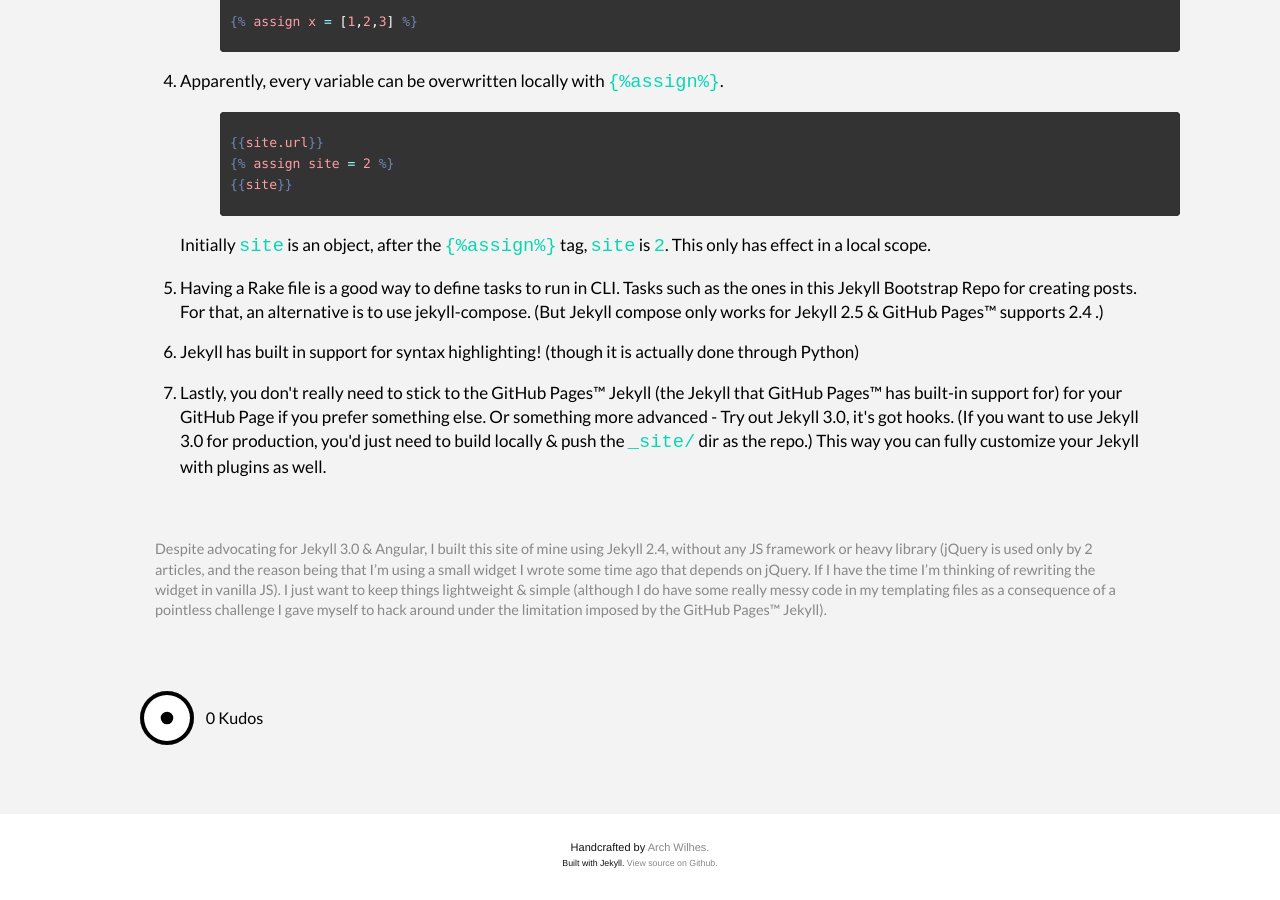
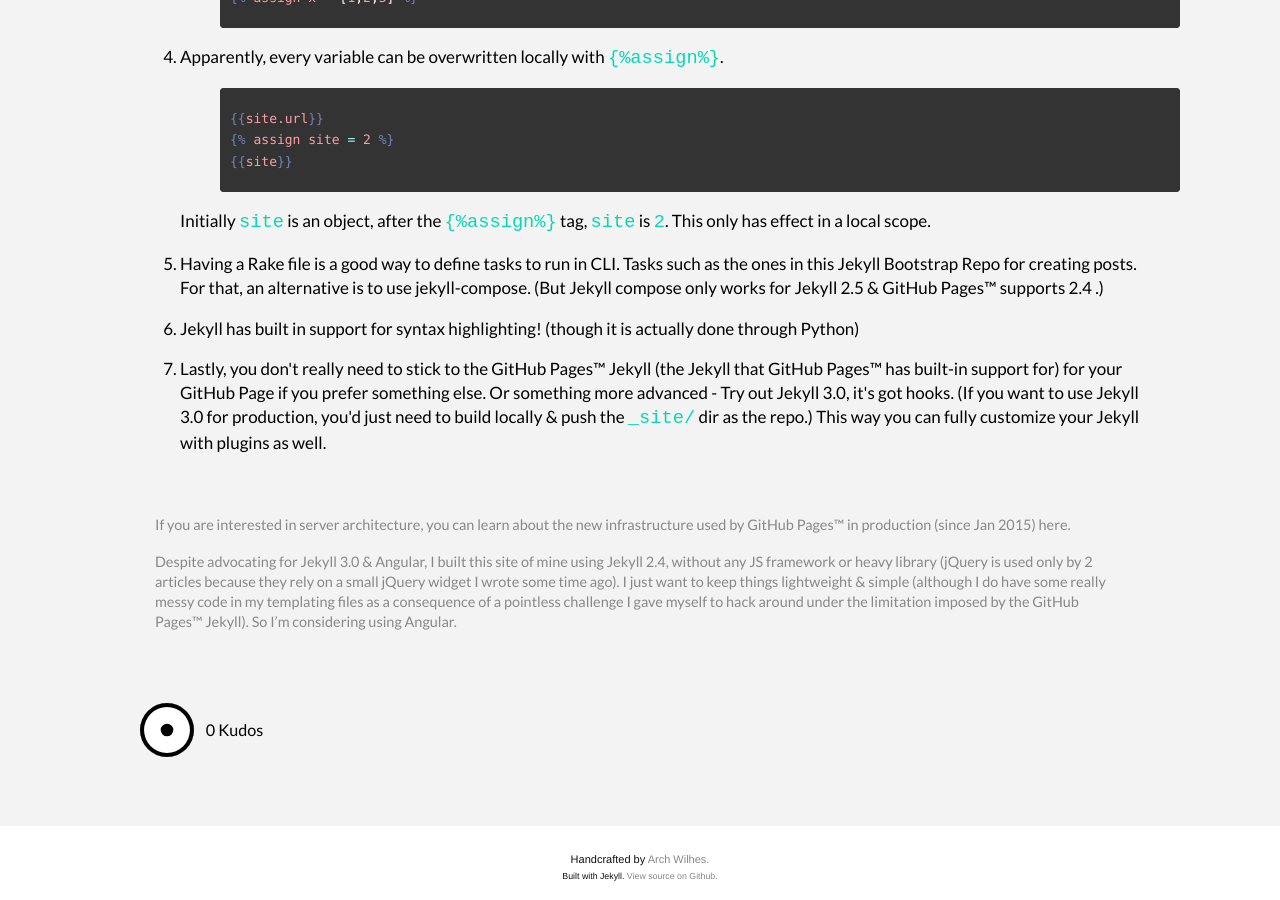
Before and after one commit to archywillhe/0a-Jekyll, a Jekyll site: the page built from _posts/2015-06-08-jekyll-in-3min.md, in a window 1280 px wide and 900 px high, scrolled down 5317 px. Built offline with Jekyll 4.4.1, drawn with Linux system fonts in a browser that asks for light colours; nearby versions of some CDN libraries; some of the changed text lies outside the part shown.

Commit message:
minor changes

```diff
--- a/_posts/2015-06-08-jekyll-in-3min.md
+++ b/_posts/2015-06-08-jekyll-in-3min.md
@@ -27,7 +27,7 @@ extract: |
     Jekyll is made in [Ruby](https://www.ruby-lang.org/en/) (with [Cucumber](https://cucumber.io)). Since all it does is generate static website, there is no [Rails](http://rubyonrails.org) in it.
 ---
 
-<div class="row d_shortcuts">This post aims to provide a quick sum-up for anyone who is unfamiliar with Jekyll. To learn more about Jekyll, check the <a href="http://jekyllrb.com/docs/home/">doc</a> & the <a href="https://github.com/jekyll/jekyll">source</a> out.</div>
+<div class="row d_shortcuts">This post aims to provide a quick sum-up for anyone who is unfamiliar with Jekyll. To learn more about Jekyll, check the <a href="http://jekyllrb.com/docs/home/">doc</a> & <a href="https://github.com/jekyll/jekyll">source</a> out.</div>
 
 
 ###1st minute: General Overview (267 words)
@@ -40,7 +40,7 @@ With a Github acc, anyone can [set up his or her Github Page for free with ease]
 
 Keep in mind GitHub Pages&trade; supports only Jekyll 2.4.0 as of June 2015. To have a local environment for making GitHub Pages&trade; supporting Jekyll website, you are advised to [install Jekyll via The GitHub Pages&trade; Gem](https://github.com/github/pages-gem) (instead of installing Jekyll separately by yourself). [The GitHub Pages&trade; Gem also includes Jekyll-coffeescript, Jekyll-sass-converter, Liquid, etc](https://pages.github.com/versions.json). That is to say, GitHub Pages&trade; will generate a site for you with these components.
 
-To sum up, GitHub Pages&trade; does not execute server-side code. It helps you generate static website (using Jekyll) if you give it the source code. That is as much as it does, aside from also hosting the static website for you and giving you a super cool github.io subdomain. <a href="https://help.github.com/articles/setting-up-a-custom-domain-with-github-pages/">(you can still use your own domain if you want)</a>
+To sum up, GitHub Pages&trade; does not execute server-side code. It helps you generate static website (using Jekyll) if you give it the source code. That is as much as it does, aside from also hosting the static website for you and giving you a super cool github.io subdomain. <a href="https://help.github.com/articles/setting-up-a-custom-domain-with-github-pages/">(You can still use your own domain if you want.)</a>
 
 <p class="text-center"> ● ● ● </p>
 
@@ -240,4 +240,6 @@ Having a <a href="https://github.com/ruby/rake)">Rake</a> file is a good way to
 </li>
 </ol>
 
->Despite advocating for Jekyll 3.0 & Angular, I built this site of mine using Jekyll 2.4, without any JS framework or heavy library (jQuery is used only by 2 articles, and the reason being that I'm using a small widget I wrote some time ago that depends on jQuery. If I have the time I'm thinking of rewriting the widget in vanilla JS). I just want to keep things lightweight & simple (although I do have some really messy code in my templating files as a consequence of a pointless challenge I gave myself to hack around under the limitation imposed by the GitHub Pages&trade; Jekyll).
+> If you are interested in server architecture, you can learn about the new infrastructure used by GitHub Pages&trade; in production (since Jan 2015) [here](http://githubengineering.com/rearchitecting-github-pages/).
+>
+>Despite advocating for Jekyll 3.0 & Angular, I built this site of mine using Jekyll 2.4, without any JS framework or heavy library (jQuery is used only by 2 articles because they rely on a small jQuery widget I wrote some time ago). I just want to keep things lightweight & simple (although I do have some really messy code in my templating files as a consequence of a pointless challenge I gave myself to hack around under the limitation imposed by the GitHub Pages&trade; Jekyll). So I'm considering using Angular.
```
